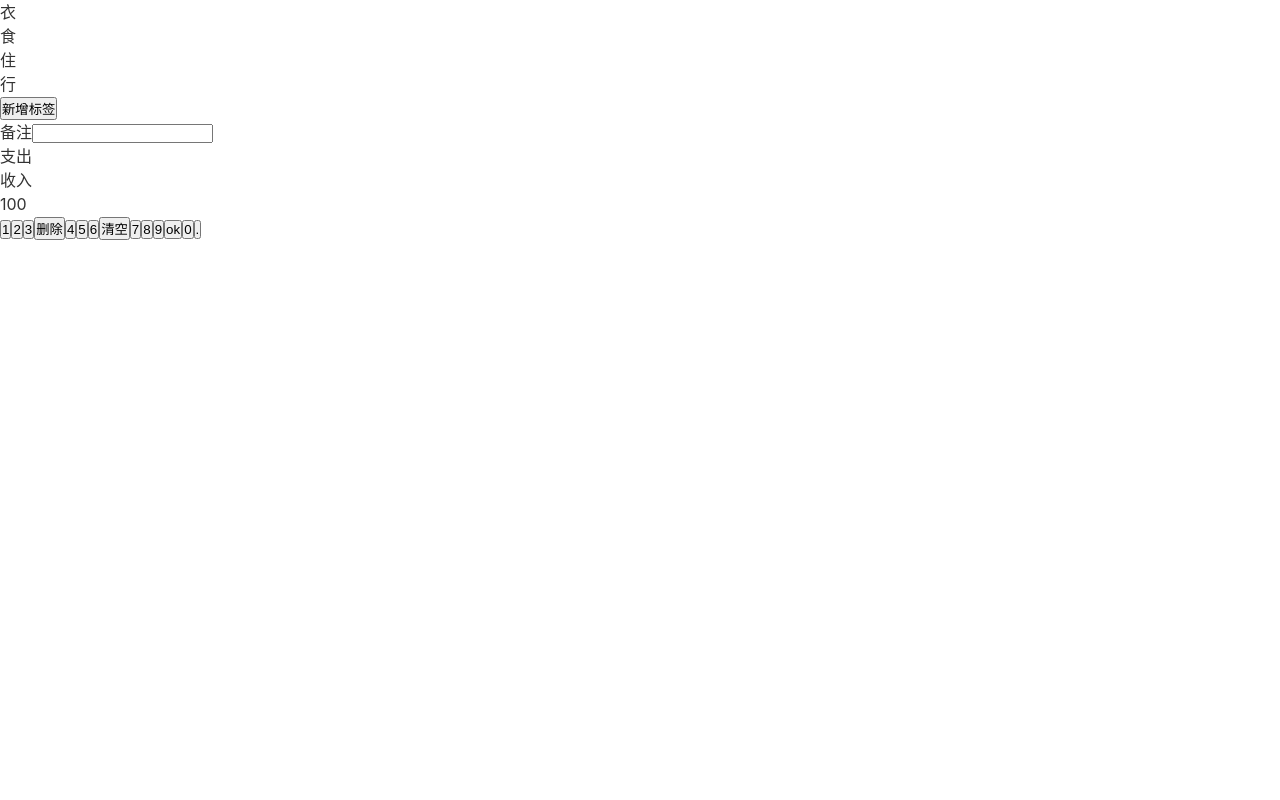
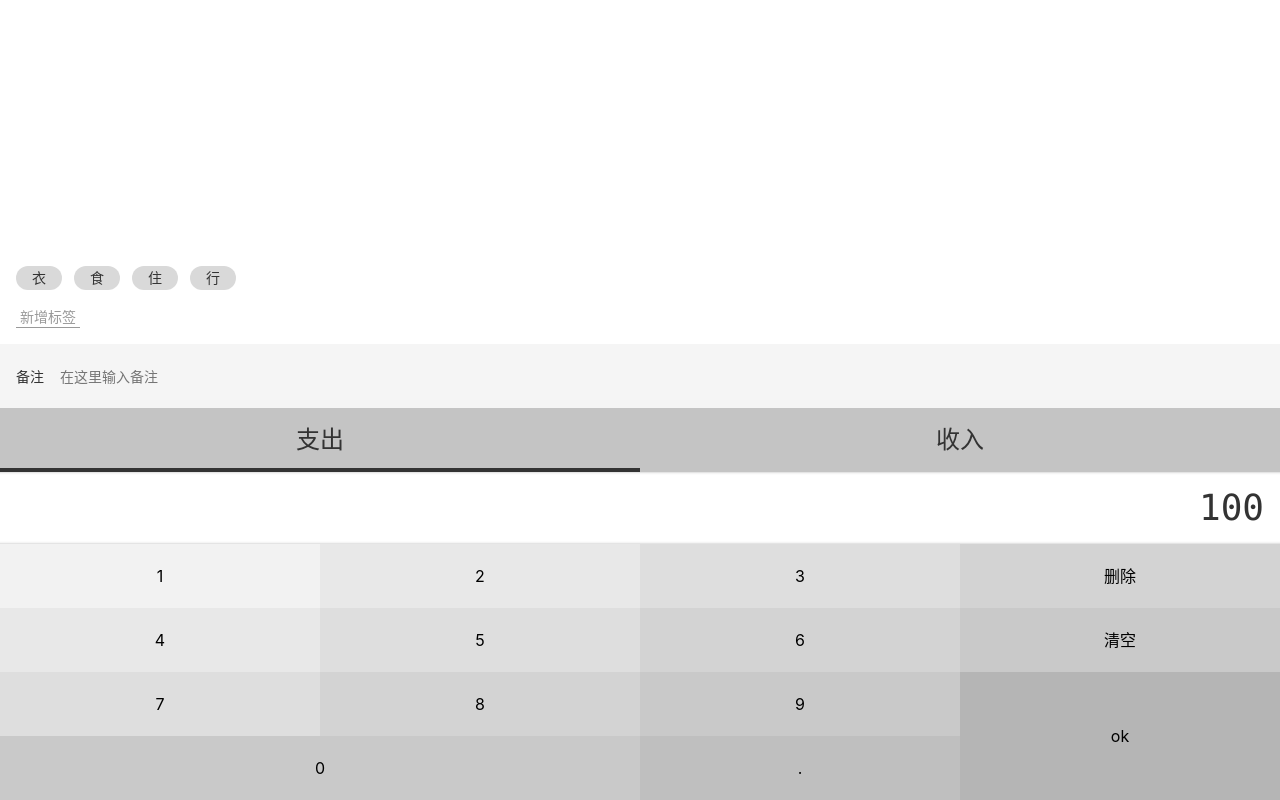
Before and after one commit to nikiiu/morney, a Vue app: page /#/money in a window 1280 px wide. Built offline with nearby package versions, Linux system fonts and the light colour scheme; the HTML template or start-up script is replaced by a standard one.

Commit message:
HTML和CSS写好啦

```diff
--- a/src/App.vue
+++ b/src/App.vue
@@ -8,10 +8,12 @@
 @import "~@/assets/style/reset.scss";
 @import "~@/assets/style/helper.scss";
 #app {
-    line-height: 1.5;
+  line-height: 1.5;
   font-family: $font-hei;
+  font-size: 16px;
   -webkit-font-smoothing: antialiased;
   -moz-osx-font-smoothing: grayscale;
   color: #333;
 }
+
 </style>
--- a/src/assets/style/helper.scss
+++ b/src/assets/style/helper.scss
@@ -2,3 +2,19 @@
 $font-kai:Baskerville, Georgia, "Liberation Serif", "Kaiti SC", STKaiti, "AR PL UKai CN", "AR PL UKai HK", "AR PL UKai TW", "AR PL UKai TW MBE", "AR PL KaitiM GB", KaiTi, KaiTi_GB2312, DFKai-SB, "TW\-Kai", serif;
 $font-song: Georgia, "Nimbus Roman No9 L", "Songti SC", "Noto Serif CJK SC", "Source Han Serif SC", "Source Han Serif CN", STSong, "AR PL New Sung", "AR PL SungtiL GB", NSimSun, SimSun, "TW\-Sung", "WenQuanYi Bitmap Song", "AR PL UMing CN", "AR PL UMing HK", "AR PL UMing TW", "AR PL UMing TW MBE", PMingLiU, MingLiU, serif;
 $color-highlight:rgb(236, 131, 149);
+
+//placeholder
+%clearFix{
+    &::after{
+        content: '';
+        clear: both;
+        display: block;
+    }
+}
+$color-shadow:rgba(0,0,0,0.3);
+%outerShadow{
+    box-shadow: 0 0 3px $color-shadow;
+}
+%innerShadow{
+    box-shadow: inset 0 -3px 3px -3px $color-shadow,inset 0 3px 3px -3px $color-shadow;
+}
--- a/src/assets/style/reset.scss
+++ b/src/assets/style/reset.scss
@@ -6,3 +6,12 @@
     text-decoration: none;
     color: inherit; //继承
 }
+ul,ol{
+    list-style: none;
+}
+button,input{
+    font: inherit;
+}
+:focus{
+    outline: none;
+}
--- a/src/components/Layout.vue
+++ b/src/components/Layout.vue
@@ -1,6 +1,6 @@
 <template>
-    <div class="nav-wrapper">
-        <div class="content">
+    <div class="layout-wrapper" >
+        <div class="content" :class="classPrefix && `${classPrefix}-content` ">
             <slot/>
         </div>
         <Nav/>
@@ -9,13 +9,14 @@
 
 <script lang="ts">
 export default {
+    props: ['classPrefix'],
     name: "Layout"
 }
 </script>
 
 
 <style lang="scss" scoped>
-    .nav-wrapper{
+    .layout-wrapper{
         display: flex;
         flex-direction: column;
         height: 100vh;
--- a/src/components/Nav.vue
+++ b/src/components/Nav.vue
@@ -26,8 +26,8 @@
 <style lang="scss" scoped>
     @import "@/assets/style/helper.scss";
     nav{
+        @extend %outerShadow;
         display: flex;
-        box-shadow: 0 0 3px rgba(0,0,0,0.25);
         flex-direction: row;
         font-size: 12px;
         > .item{
--- a/src/views/Money.vue
+++ b/src/views/Money.vue
@@ -1,31 +1,7 @@
 
 <template>
 
-    <Layout>
-        <div class="tags">
-            <ul class="current">
-                <li>衣</li>
-                <li>食</li>
-                <li>住</li>
-                <li>行</li>
-            </ul>
-            <div class="new">
-                <button>新增标签</button>
-            </div>
-        </div>
-        <div>
-            <label class="notes">
-                <span class="name">备注</span>
-                <input type="text">
-            </label>
-
-        </div>
-        <div>
-            <ul class="type">
-                <li class="selected">支出</li>
-                <li>收入</li>
-            </ul>
-        </div>
+    <Layout class-prefix="layout">
         <div class="numberPad">
             <div class="output">100</div>
             <div class="buttons">
@@ -40,26 +16,175 @@
                 <button>7</button>
                 <button>8</button>
                 <button>9</button>
-                <button>ok</button>
-                <button>0</button>
+                <button class="ok">ok</button>
+                <button class="zero">0</button>
                 <button>.</button>
             </div>
+        </div>
+        <div>
+            <ul class="types">
+                <li class="selected">支出</li>
+                <li>收入</li>
+            </ul>
+        </div>
+        <div>
+            <label class="notes">
+                <span class="name">备注</span>
+                <input type="text" placeholder="在这里输入备注">
+            </label>
+
+        </div>
+        <div class="tags">
+            <div class="new">
+                <button>新增标签</button>
+            </div>
+            <ul class="current">
+                <li>衣</li><li>食</li><li>住</li><li>行</li>
+            </ul>
         </div>
     </Layout>
 
 </template>
 
 <script lang="ts">
+
 import Layout from '@/components/Layout.vue'
     export default {
-  components: { Layout },
+        components: { Layout },
         name: 'Money',
     }
 </script>
-
-<style lang="scss" scoped>
-  @import "~@/assets/style/helper.scss";
-    p{
-
+<style lang="scss">
+    .layout-content{
+        display: flex;
+        flex-direction: column-reverse;
     }
 </style>
+<style lang="scss" scoped>
+  @use "sass:math";
+  @import "~@/assets/style/helper.scss";
+  .numberPad{
+    .output{
+        @extend %clearFix;
+        @extend %innerShadow;
+        font-size: 36px;
+        font-family: Consolas,monospace;
+        padding: 9px 16px;
+        text-align: right;
+    }
+    .buttons{
+        @extend %clearFix;
+        > button{
+            width: 25%;
+            height: 64px;
+            float: left;
+            background: transparent;
+            border: none;
+            &.ok{
+                height: 64*2px;
+                float: right;
+            }
+            &.zero{
+                width: 25*2%;
+            }
+            $bg:#f2f2f2;
+            &:nth-child(1){
+                background: $bg;
+            }
+            &:nth-child(2),&:nth-child(5){
+                background: darken($bg,4%);
+            }
+            &:nth-child(3),&:nth-child(6),&:nth-child(9){
+                background: darken($bg,4*2%);
+            }
+            &:nth-child(4),&:nth-child(7),&:nth-child(10){
+                background: darken($bg,4*3%);
+            }
+            &:nth-child(8),&:nth-child(11),&:nth-child(13){
+                background: darken($bg,4*4%);
+            }
+            &:nth-child(14){
+                background: darken($bg,4*5%);
+            }
+            &:nth-child(12){
+                background: darken($bg,4*6%);
+            }
+
+
+
+        }
+    }
+  }
+  .types{
+    background: #c4c4c4;
+    display: flex;
+    text-align: center;
+    font-size: 24px;
+    > li {
+        width: 50%;
+        height: 64px;
+        display: flex;
+        justify-content: center;
+        align-items: center;
+        position: relative;
+        &.selected::after{//当前li被选中
+            content: '';
+            position: absolute;
+            bottom: 0;
+            left: 0;
+            width: 100%;
+            height: 4px;
+            background: #333;
+        }
+    }
+  }
+  .notes{
+    font-size: 14px;
+    background: #f5f5f5;
+    display: block;
+    padding-left: 16px;
+    display: flex;
+    align-items: center;
+    .name{
+        padding-right: 16px;
+    }
+    input{
+        height: 64px;
+        flex-grow: 1;
+        background: transparent;
+        border: none;
+        padding-right: 16px;
+    }
+  }
+   .tags{
+    flex-grow: 1;
+    font-size: 14px;
+    padding: 16px;
+    display: flex;
+    flex-direction: column-reverse;
+        > .current{
+            display: flex;
+            flex-wrap: wrap;
+            > li{
+                background: #d9d9d9;
+                $h: 24px;
+                height: $h;
+                line-height: $h;
+                border-radius: math.div($h, 2);
+                padding: 0 16px;
+                margin-right: 12px;
+                margin-top: 4px;
+            }
+        }
+        > .new{
+            padding-top: 16px;
+            button{
+                background: transparent;
+                color: #999;
+                border: none;
+                border-bottom: 1px solid;
+                padding: 0 4px;
+            }
+        }
+   }
+</style>
--- a/vue.config.js
+++ b/vue.config.js
@@ -1,23 +1,32 @@
-const path = require('path')
-import path from 'path'
+const path = require("path");
+
 
 module.exports = {
   lintOnSave: false,
-  chainWebpack: config =>{
-    const dir = path.resolve(__dirname, 'src/assets/icons')
+  chainWebpack: (config) => {
+    const dir = path.resolve(__dirname, "src/assets/icons");
 
     config.module
-      .rule('svg-sprite')
+      .rule("svg-sprite")
       .test(/\.svg$/)
-      .include.add(dir).end() // 包含 icons 目录
-      .use('svg-sprite-loader').loader('svg-sprite-loader').options({extract:false}).end()
-      .use('svgo-loader').loader('svgo-loader')
-      .tap(options => ({...options, plugins: [{removeAttrs: {attrs: 'fill'}}]}))
+      .include.add(dir)
+      .end() // 包含 icons 目录
+      .use("svg-sprite-loader")
+      .loader("svg-sprite-loader")
+      .options({ extract: false })
       .end()
+      .use("svgo-loader")
+      .loader("svgo-loader")
+      .tap((options) => ({
+        ...options,
+        plugins: [{ removeAttrs: { attrs: "fill" } }],
+      }))
+      .end();
 
-    config.plugin('svg-sprite').use(require('svg-sprite-loader/plugin'), [{plainSprite: true}])
-    config.module.rule('svg').exclude.add(dir) // 其他 svg loader 排除 icons 目录
-
+    config
+      .plugin("svg-sprite")
+      .use(require("svg-sprite-loader/plugin"), [{ plainSprite: true }]);
+    config.module.rule("svg").exclude.add(dir); // 其他 svg loader 排除 icons 目录
 
     // config.module
     //   .rule('svg-sprite')
@@ -29,6 +38,5 @@
     //   .end()
     // config.plugin('svg-sprite').use(require('svg-sprite-loader-mod/plugin'), [{plainSprite: true}])
     // config.module.rule('svg').exclude.add(dir)
-
-  }
-}
+  },
+};
```
